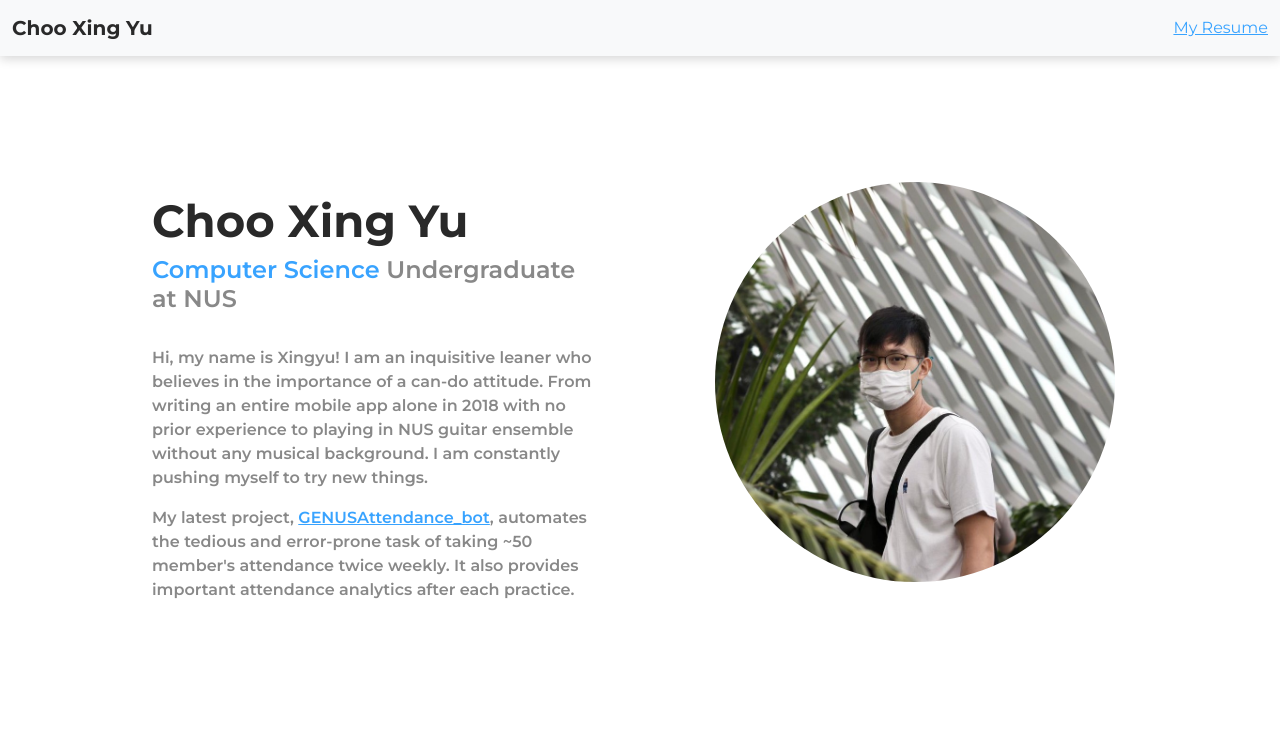
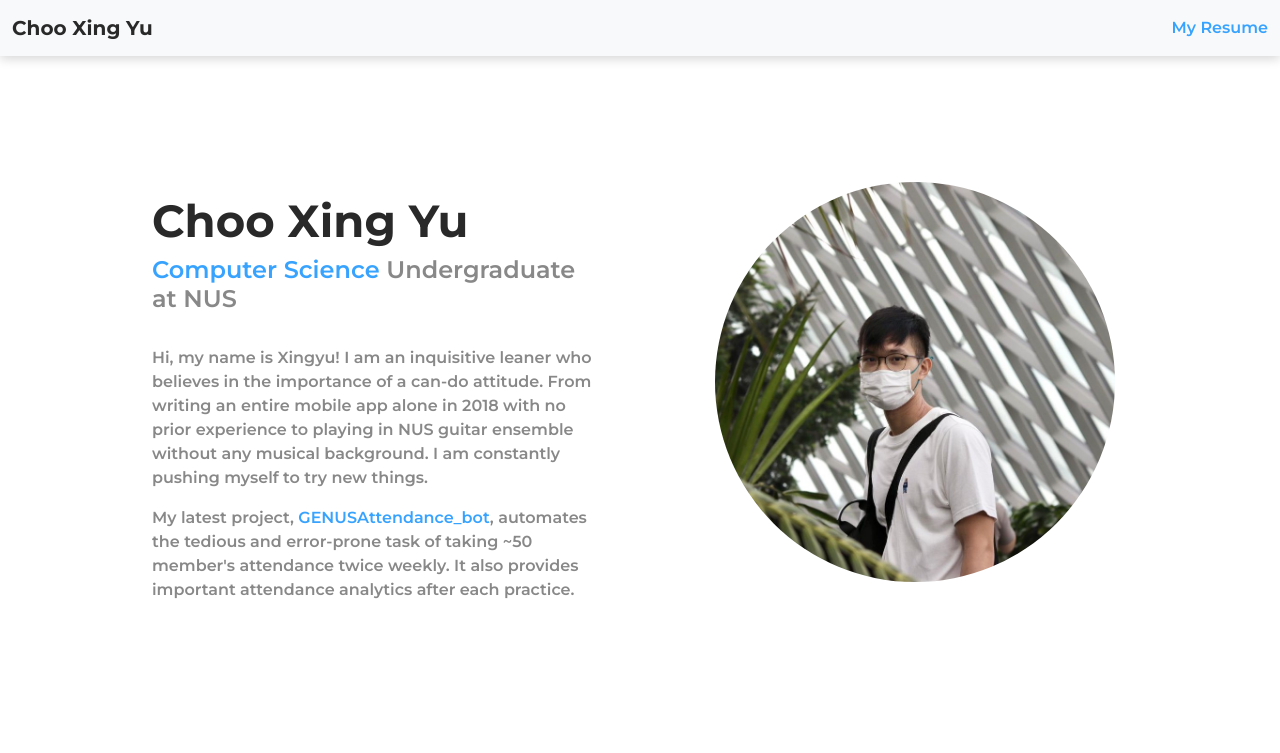
Before and after one commit to Choo-Xing-Yu/Choo-Xing-Yu.github.io, an Angular app: page / in a window 1280 px wide. Shown: the top 753 px of the page. Built offline with nearby package versions, Linux system fonts and the light colour scheme; what angular-feather would draw is missing.

Commit message:
fix link underline

```diff
--- a/src/app/body/profile/profile-description/profile-description.component.html
+++ b/src/app/body/profile/profile-description/profile-description.component.html
@@ -17,6 +17,7 @@
       [href]="getAttendanceBotLink()"
       target="_blank"
       rel="noopener noreferrer"
+      style="text-decoration: none"
       >GENUSAttendance_bot</a
     >, automates the tedious and error-prone task of taking ~50 member's
     attendance twice weekly. It also provides important attendance analytics
--- a/src/app/body/project/project-accordion/project-accordion.component.css
+++ b/src/app/body/project/project-accordion/project-accordion.component.css
@@ -2,7 +2,6 @@
   font-family: "Montserrat", sans-serif;
   font-weight: 700;
   color: #292929;
-  text-decoration: none;
 }
 
 .project_content {
--- a/src/app/header/header.component.css
+++ b/src/app/header/header.component.css
@@ -6,8 +6,9 @@
 
 .resume {
   font-family: "Montserrat", sans-serif;
-  font-weight: 500;
+  font-weight: 600;
   color: #38a3ff;
+  text-decoration: none;
 }
 
 .navbar {
--- a/src/styles.css
+++ b/src/styles.css
@@ -1,4 +1,5 @@
 /* You can add global styles to this file, and also import other style files */
-body {
-  margin: 0;
+
+.btn-link {
+  text-decoration: none !important;
 }
```
Also changed, not shown: 4 other files (tests, documents, lock files or other folders).
